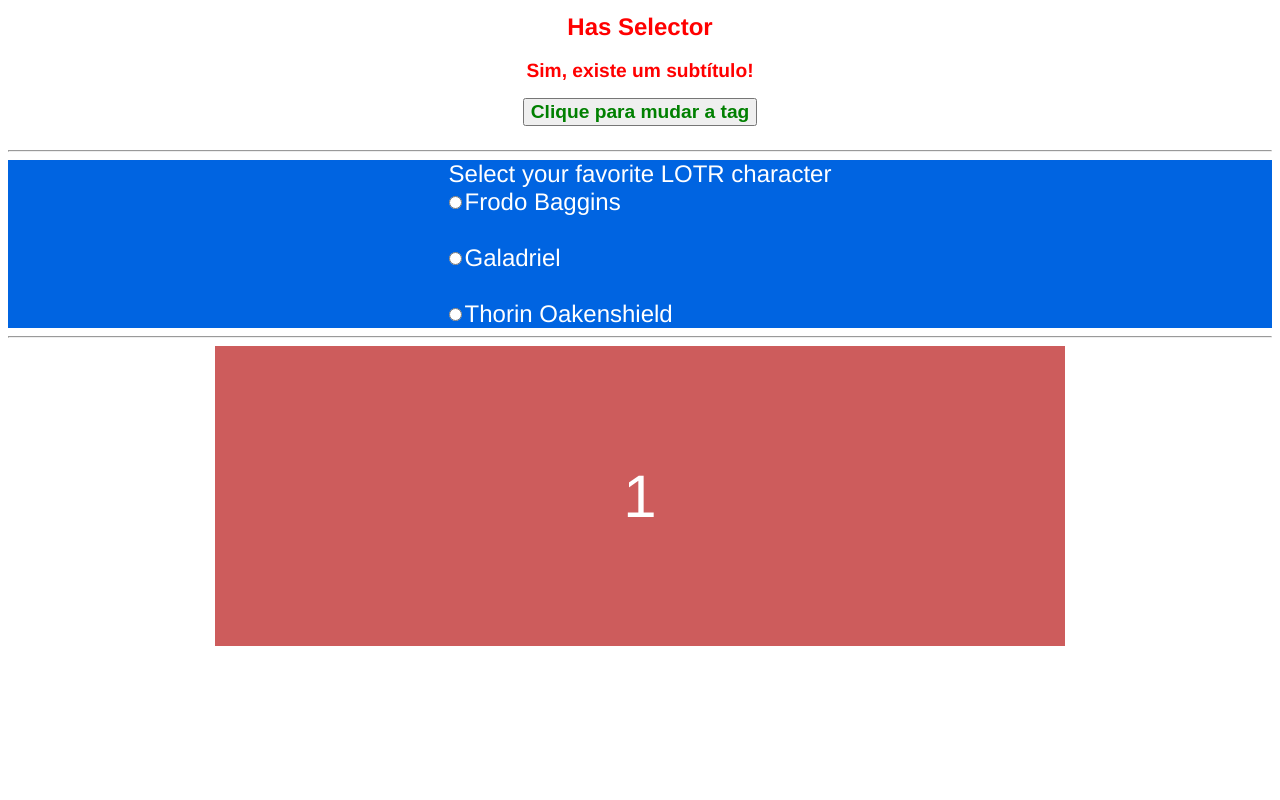
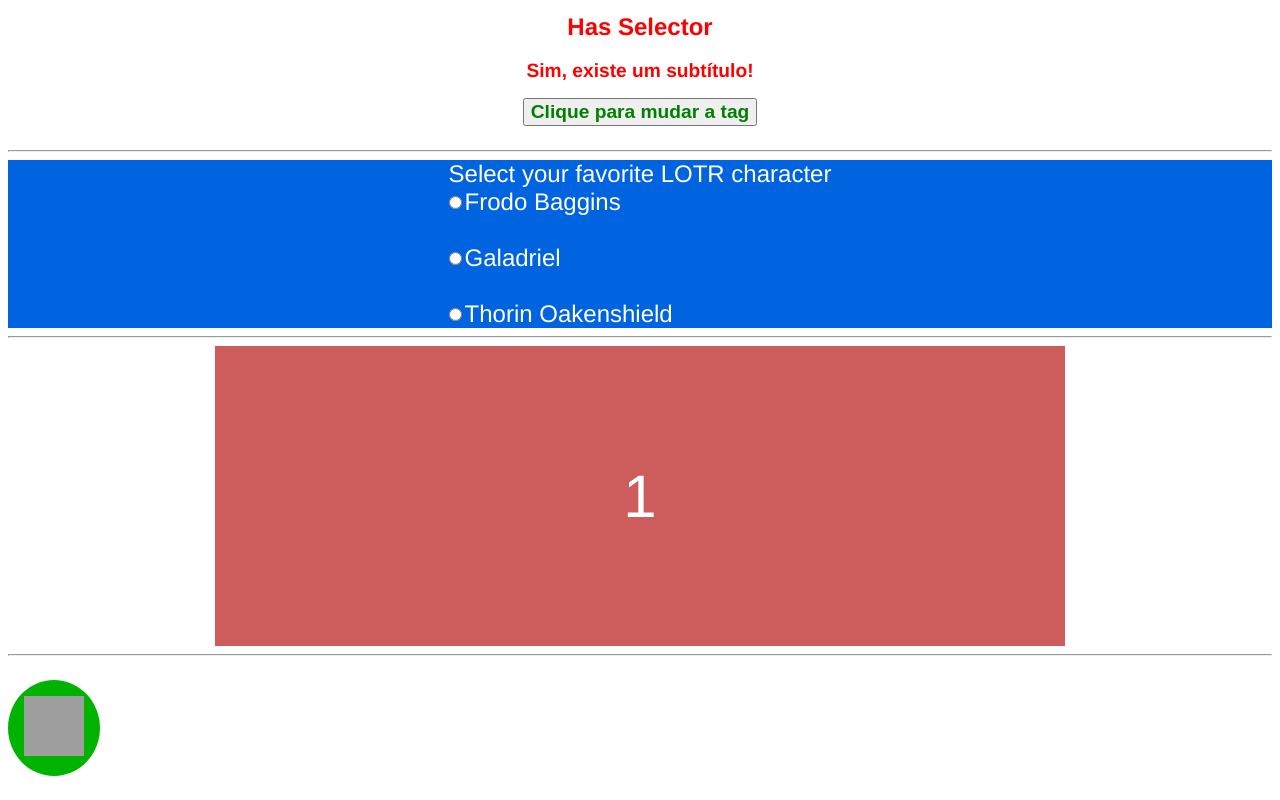
Before and after one commit to deverebor/scss-like-you-never-seen, a Vue app: page / in a window 1280 px wide. Shown: the part 1630-2430 px from the top of the page. Before the commit the page ends 2284 px from the top, so only its background shows below. Built offline with nearby package versions, Linux system fonts and the light colour scheme; grey boxes are pictures that could not be loaded.

Commit message:
feat(NestingRule): create section about nesting

```diff
--- a/src/App.vue
+++ b/src/App.vue
@@ -12,6 +12,8 @@
   <AccentColor />
   <hr />
   <ScrollSnap />
+  <hr />
+  <NestingRule />
 </template>
 
 <script lang="ts">
@@ -23,6 +25,7 @@ import LayerRule from "./components/LayerRule/LayerRule.vue";
 import HasSelector from "./components/HasSelector/HasSelector.vue";
 import AccentColor from "./components/AccentColor/AccentColor.vue";
 import ScrollSnap from "./components/ScrollSnap/ScrollSnap.vue";
+import NestingRule from "./components/NestingRule/NestingRule.vue";
 
 export default defineComponent({
   name: "App",
@@ -34,6 +37,7 @@ export default defineComponent({
     HasSelector,
     AccentColor,
     ScrollSnap,
+    NestingRule,
   },
 });
 </script>
--- /dev/null
+++ b/src/components/NestingRule/NestingRule.scss
@@ -0,0 +1,25 @@
+@use "../../styles";
+
+%inner-step-base {
+  border-radius: 100%;
+  margin-block: styles.$spacing-base;
+  padding: styles.$spacing-base;
+}
+
+.nesting-rule {
+  align-content: space-between;
+  align-items: center;
+  display: flex;
+  justify-content: flex-start;
+
+  &__inner {
+    &-step {
+      @extend %inner-step-base;
+      background-color: styles.$brand-success;
+    }
+  }
+
+  &-icon {
+    color: styles.$brand-secondary-dark;
+  }
+}
--- /dev/null
+++ b/src/components/NestingRule/NestingRule.vue
@@ -0,0 +1,23 @@
+<template>
+  <div class="nesting-rule">
+    <div class="nesting-rule__inner-step">
+      <img
+        width="60"
+        height="60"
+        class="nesting-rule__inner-icon"
+        src="https://www.iconpacks.net/icons/2/free-check-mark-icon-3281-thumb.png"
+        alt="tree"
+      />
+    </div>
+  </div>
+</template>
+
+<script lang="ts">
+import { defineComponent } from "vue";
+
+export default defineComponent({
+  name: "NestingRule",
+});
+</script>
+
+<style src="./NestingRule.scss" lang="scss" scoped></style>
```
